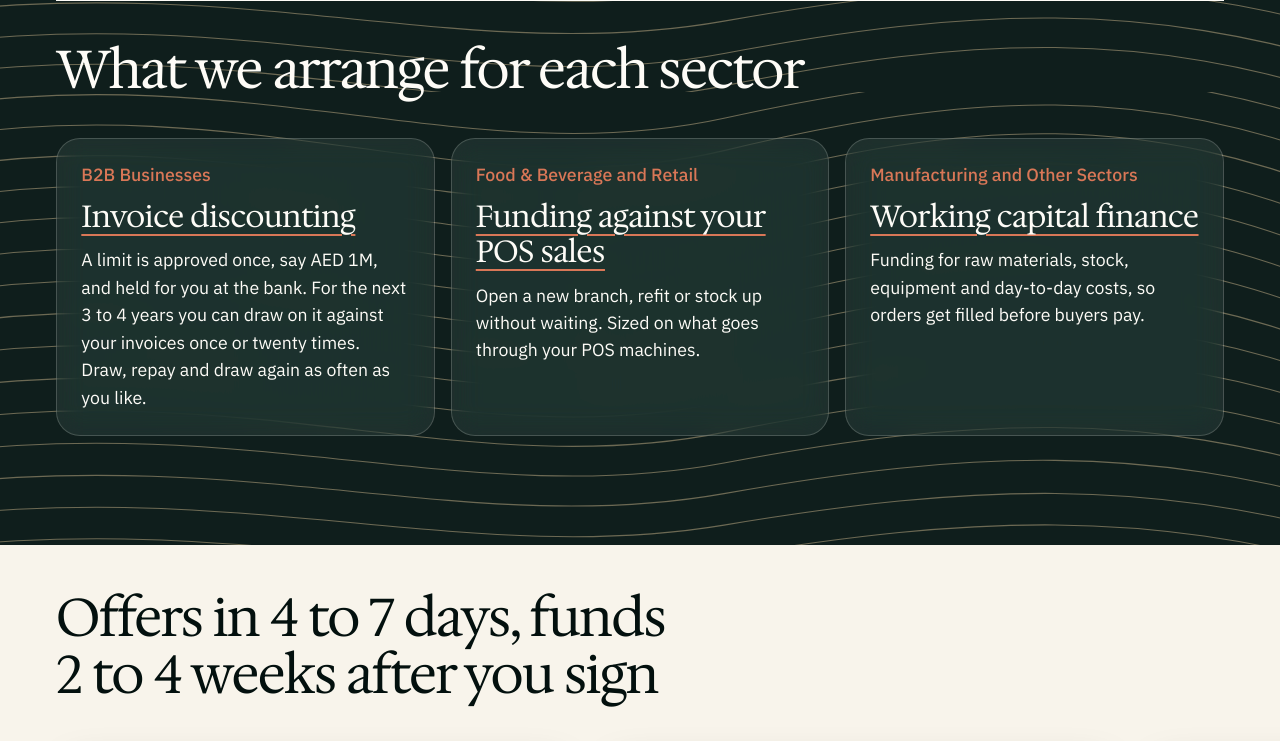
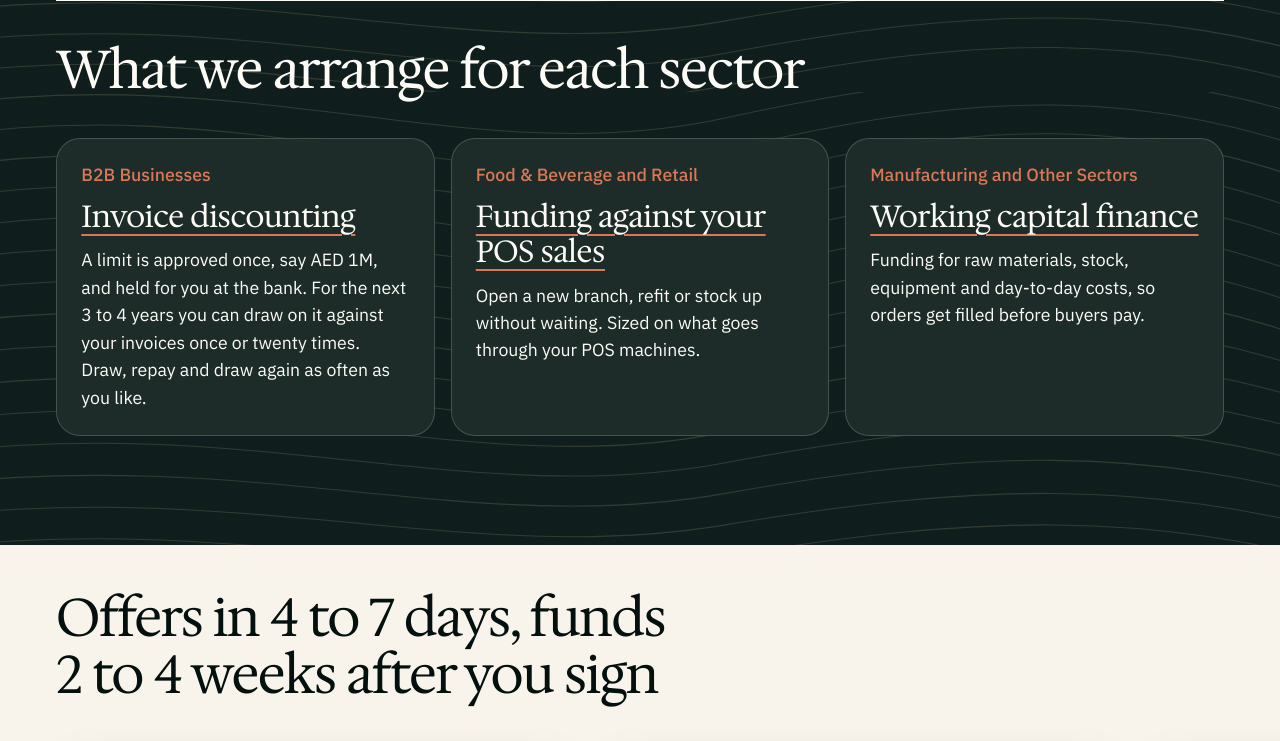
Before and after one commit to alishaheen-png/shaheenfunding-site, a plain HTML site: page index.html in a window 1280 px wide. Shown: the part 1296-2037 px from the top of the page. Drawn offline with Linux system fonts and the light colour scheme.

Commit message:
Dark bands: sand lines faded under a green veil, sector cards more solid, so the text reads clean
Co-Authored-By: Claude Fable 5.2 <noreply@anthropic.com>

```diff
--- a/index.html
+++ b/index.html
@@ -24,7 +24,7 @@
 <link rel="icon" href="/favicon.svg" type="image/svg+xml">
 <link rel="apple-touch-icon" href="/apple-touch-icon.png">
 <link rel="preload" href="/fonts/hedvig-letters-serif.woff2" as="font" type="font/woff2" crossorigin>
-<link rel="stylesheet" href="/site.css?v=20261127g">
+<link rel="stylesheet" href="/site.css?v=20261127h">
 <script type="application/ld+json">
 [{"@context":"https://schema.org","@type":"ProfessionalService","@id":"https://shaheenfunding.com/#org","name":"Shaheen Funding",
 "url":"https://shaheenfunding.com/","logo":"https://shaheenfunding.com/favicon.svg","areaServed":"AE",
@@ -191,6 +191,6 @@
 <p class="legal">&copy; 2026 Shaheen Funding LLC</p>
 </div>
 </footer>
-<script src="/site.js?v=20261127g" defer></script>
+<script src="/site.js?v=20261127h" defer></script>
 </body>
 </html>
--- a/site.css
+++ b/site.css
@@ -22,7 +22,7 @@
   --color-sand:oklch(80% 0.062 82); --color-teal:oklch(62% 0.07 185);
   --glass:color-mix(in oklab,var(--color-paper-hi) 34%,transparent); --glass-hi:color-mix(in oklab,var(--color-paper-hi) 66%,transparent);
   --glass-edge:color-mix(in oklab,var(--color-paper-hi) 85%,transparent);
-  --glass-night:color-mix(in oklab,var(--color-paper-hi) 7%,transparent); --glass-night-edge:color-mix(in oklab,var(--color-paper-hi) 18%,transparent);
+  --glass-night:color-mix(in oklab,color-mix(in oklab,var(--color-paper-hi) 9%,var(--color-deep)) 86%,transparent); --night-veil:color-mix(in oklab,var(--color-deep) 62%,transparent); --glass-night-edge:color-mix(in oklab,var(--color-paper-hi) 18%,transparent);
   --orb-warm:color-mix(in oklab,var(--color-accent) 46%,transparent); --orb-cool:color-mix(in oklab,var(--color-teal) 42%,transparent);
   --shadow-soft:0 1px 1px color-mix(in oklab,var(--color-ink) 5%,transparent),0 12px 40px -12px color-mix(in oklab,var(--color-ink) 22%,transparent);
   --frost:blur(14px) saturate(1.6);
@@ -341,7 +341,7 @@ th{text-align:start;font-weight:500}
 .home .gap{padding:var(--space-lg) var(--space-lg) var(--space-md);border-radius:var(--radius-lg);background:var(--color-paper-2)}
 
 /* Sand lines run under every dark band and under the comparison. */
-.night{background:var(--color-deep) url(/lines.svg) center top/max(100%,1400px) auto repeat-y}
+.night{background:linear-gradient(var(--night-veil),var(--night-veil)),url(/lines.svg) center top/max(100%,1400px) auto repeat-y,var(--color-deep)}
 
 /* What we arrange: three frosted cards on the dark band. */
 .home .ledger tbody tr{border:var(--rule-hair) solid var(--glass-night-edge);border-radius:var(--radius-lg);background:var(--glass-night);-webkit-backdrop-filter:var(--frost);backdrop-filter:var(--frost)}
```
